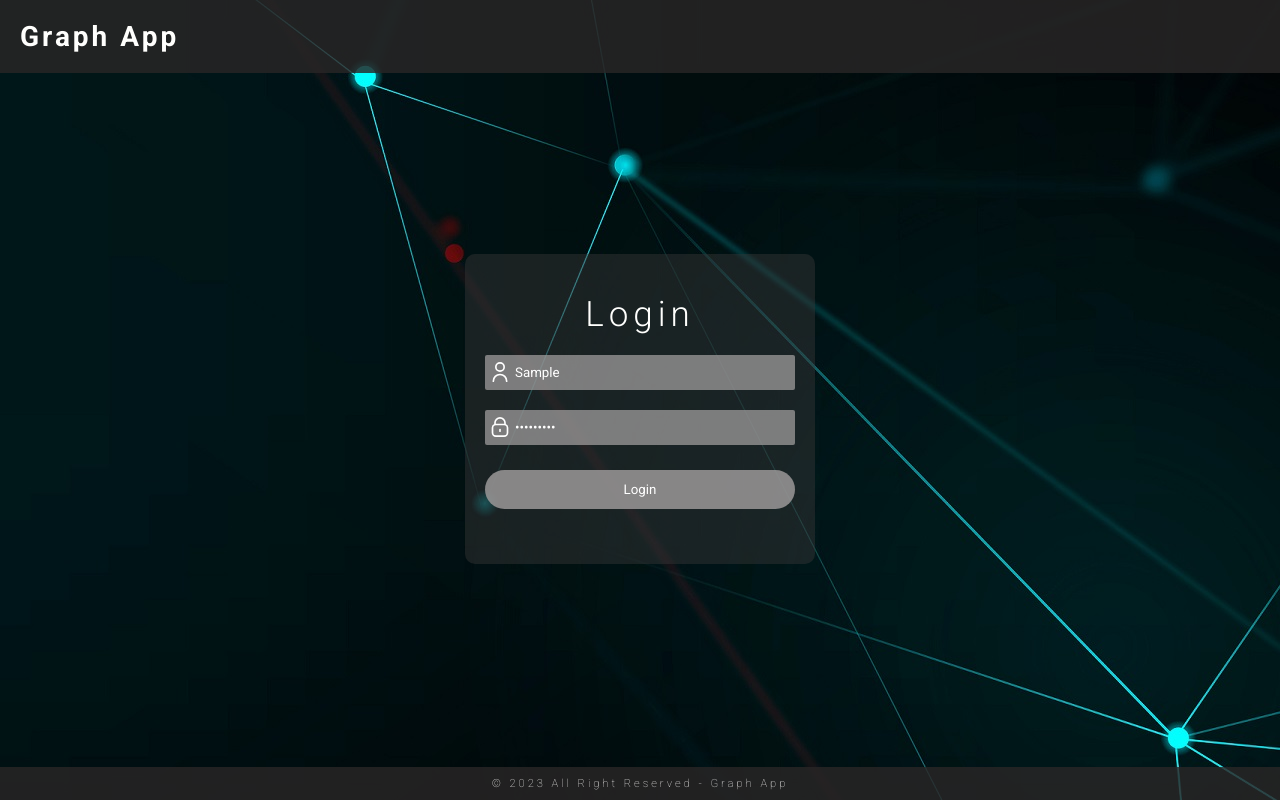
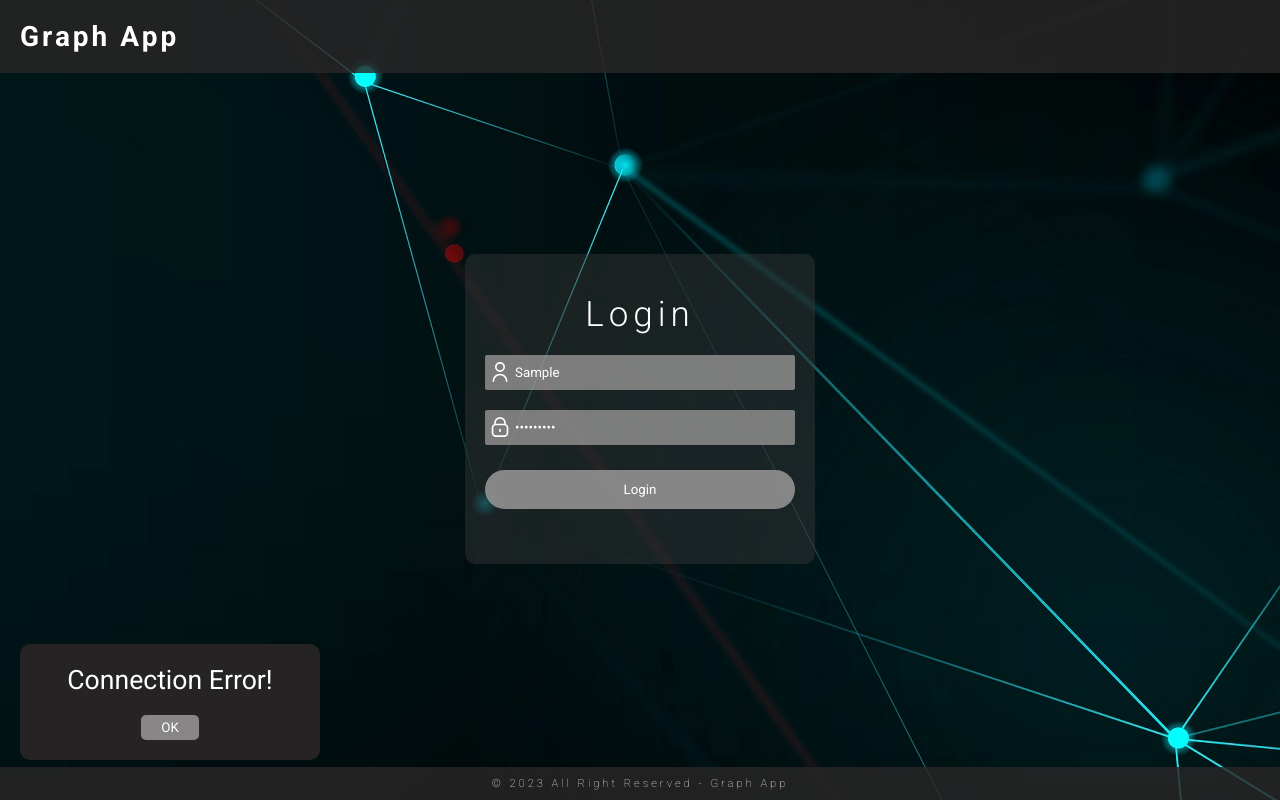
Before and after one commit to massam89/graph-project-frontend, a React (Create React App) app: page /login in a window 1280 px wide. Both pictures are taken after typing "Sample", "Sample123" into the empty fields and a click on the button "Login". Shown: the top 800 px of the page. Built offline with nearby package versions, Linux system fonts and the light colour scheme; no server answers; a web font is replaced by a local one.

Commit message:
working on modal

```diff
--- a/src/App.js
+++ b/src/App.js
@@ -5,6 +5,7 @@ import Loader from "./components/loader";
 import { Context } from "./store/ContextProvider";
 import axios from "axios";
 import Layout from "./layout";
+import Modal from "./components/modal";
 
 const App = () => {
   const {state, loaderHandler} = useContext(Context)
@@ -34,6 +35,7 @@ const App = () => {
     <Layout>
       <Outlet />
       {state.loader && <Loader />}
+      <Modal />
     </Layout>
   );
 };
--- a/src/components/loader/index.module.css
+++ b/src/components/loader/index.module.css
@@ -8,6 +8,7 @@
   justify-content: center;
   align-items: center;
   backdrop-filter: blur(3px);
+  z-index: 10;
 }
 
 .loader {
--- a/src/components/modal/index.js
+++ b/src/components/modal/index.js
@@ -1,9 +1,20 @@
-import React from 'react'
+import React, { useContext } from "react";
+import styles from "./index.module.css";
+import { Context } from "../../store/ContextProvider";
 
 const Modal = () => {
+  const { state, modalHandler } = useContext(Context);
+
   return (
-    <div>Modal</div>
-  )
-}
+    state.modal.isShow && (
+      <div className={styles.container}>
+        <div className={styles.box}>
+          <p className={styles.text}>{state.modal.text}</p>
+          <button className={styles.btn} onClick={() => modalHandler()}>OK</button>
+        </div>
+      </div>
+    )
+  );
+};
 
-export default Modal
+export default Modal;
--- a/src/components/modal/index.module.css
+++ b/src/components/modal/index.module.css
@@ -0,0 +1,37 @@
+.container {
+  width: 100vw;
+  height: 100vh;
+}
+
+.box {
+    position: fixed;
+    bottom: 40px;
+    left: 20px;
+    background-color: rgb(37, 35, 35);
+    padding: 20px 30px;
+    display: flex;
+    flex-direction: column;
+    justify-content: center;
+    align-items: center;
+    gap: 20px;
+    border-radius: 10px;
+    width: 300px;
+}
+
+.text {
+    font-size: 1.9rem;
+}
+
+.btn {
+    background-color: rgba(155, 152, 152, 0.85);
+    color: white;
+    outline: none;
+    border: none;
+    border-radius: 5px;
+    cursor: pointer;
+    padding: 5px 20px;
+}
+
+.btn:hover {
+    background-color: rgba(173, 73, 73, 0.85);
+}
--- a/src/pages/login/index.js
+++ b/src/pages/login/index.js
@@ -1,11 +1,13 @@
-import React from 'react'
+import React, { useContext } from 'react'
 import Form from '../../components/form'
 import { useNavigate } from 'react-router-dom';
 import { login } from './_srv';
 import styles from './index.module.css'
 import { lockIcon, userIcon } from '../../utils/icons';
+import { Context } from '../../store/ContextProvider';
 
 const Login = () => {
+  const {modalHandler} = useContext(Context)
 
   const navigate = useNavigate()
 
@@ -18,9 +20,11 @@ const Login = () => {
       if(res.data.result === 'success'){
         localStorage.setItem('token', res.data.token)
         navigate('/dashboard')
+      } else {
+        modalHandler('Wrong username or password')
       }
     })
-    .catch(err => console.log(err))
+    .catch(err => modalHandler('Connection Error!'))
   }
 
   const formConfiguration = {
--- a/src/store/ContextProvider.js
+++ b/src/store/ContextProvider.js
@@ -3,7 +3,8 @@ import React, { useReducer } from 'react'
 export const Context = React.createContext()
 
 const initialState = {
-  loader: false
+  loader: false,
+  modal: {isShow: false, text: ''}
 }
 
 const reduceFunction = (state, action) => {
@@ -12,6 +13,10 @@ const reduceFunction = (state, action) => {
       return {...state, loader: true}
     case 'HIDE_LOADER':
       return {...state, loader: false}
+    case 'SHOW_MODAL':
+      return {...state, modal: {isShow: true, text: action.payload}}
+    case 'HIDE_MODAL':
+      return {...state, modal: {isShow: false, text: ''}}
     default:
       return state
   }
@@ -29,9 +34,18 @@ const ContextProvider = (props) => {
     }
   }
 
+  const modalHandler = (text) => {
+    if(text){
+      dispatch({type: 'SHOW_MODAL', payload: text})
+    } else {
+      dispatch({type: 'HIDE_MODAL'})
+    }
+  }
+
   const value = {
     state,
-    loaderHandler
+    loaderHandler,
+    modalHandler
   }
 
   return <Context.Provider value={value} >{props.children}</Context.Provider>
--- a/src/utils/icons.js
+++ b/src/utils/icons.js
@@ -1,2 +1,3 @@
 export const userIcon = (className) => <svg className={className} xmlns="http://www.w3.org/2000/svg" id="Outline" viewBox="0 0 24 24" width="512" height="512"><path d="M12,12A6,6,0,1,0,6,6,6.006,6.006,0,0,0,12,12ZM12,2A4,4,0,1,1,8,6,4,4,0,0,1,12,2Z"/><path d="M12,14a9.01,9.01,0,0,0-9,9,1,1,0,0,0,2,0,7,7,0,0,1,14,0,1,1,0,0,0,2,0A9.01,9.01,0,0,0,12,14Z"/></svg>
 export const lockIcon = (className) => <svg className={className} xmlns="http://www.w3.org/2000/svg" id="Outline" viewBox="0 0 24 24" width="512" height="512"><path d="M19,8.424V7A7,7,0,0,0,5,7V8.424A5,5,0,0,0,2,13v6a5.006,5.006,0,0,0,5,5H17a5.006,5.006,0,0,0,5-5V13A5,5,0,0,0,19,8.424ZM7,7A5,5,0,0,1,17,7V8H7ZM20,19a3,3,0,0,1-3,3H7a3,3,0,0,1-3-3V13a3,3,0,0,1,3-3H17a3,3,0,0,1,3,3Z"/><path d="M12,14a1,1,0,0,0-1,1v2a1,1,0,0,0,2,0V15A1,1,0,0,0,12,14Z"/></svg>
+export const logoutIcon = (className) => <svg className={className} xmlns="http://www.w3.org/2000/svg" id="Outline" viewBox="0 0 24 24" width="512" height="512"><path d="M22.829,9.172,18.95,5.293a1,1,0,0,0-1.414,1.414l3.879,3.879a2.057,2.057,0,0,1,.3.39c-.015,0-.027-.008-.042-.008h0L5.989,11a1,1,0,0,0,0,2h0l15.678-.032c.028,0,.051-.014.078-.016a2,2,0,0,1-.334.462l-3.879,3.879a1,1,0,1,0,1.414,1.414l3.879-3.879a4,4,0,0,0,0-5.656Z"/><path d="M7,22H5a3,3,0,0,1-3-3V5A3,3,0,0,1,5,2H7A1,1,0,0,0,7,0H5A5.006,5.006,0,0,0,0,5V19a5.006,5.006,0,0,0,5,5H7a1,1,0,0,0,0-2Z"/></svg>
```
